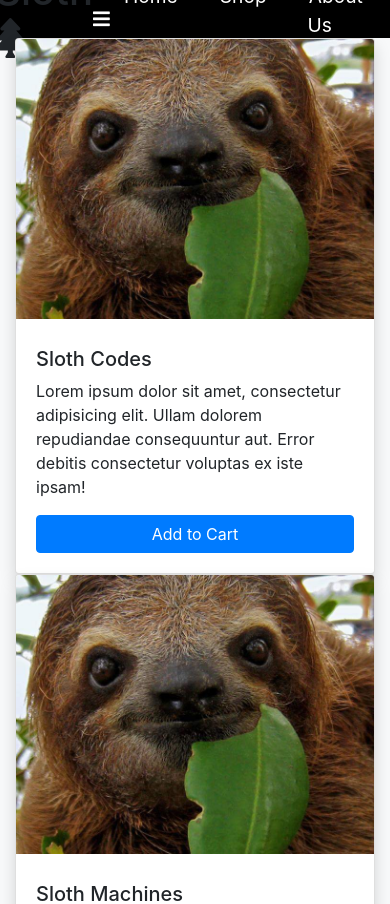
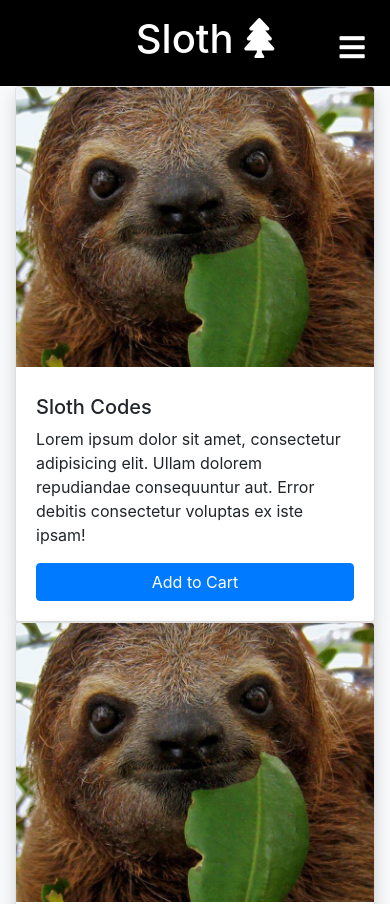
Before and after one commit to CasperHauberg/exam-webshop, a React (Create React App) app: page / in a window 390 px wide. Shown: the top 904 px of the page. Built offline with nearby package versions, Linux system fonts and the light colour scheme.

Commit message:
fixed nav

```diff
--- a/src/Components/Navbar/Navbar.css
+++ b/src/Components/Navbar/Navbar.css
@@ -5,12 +5,12 @@
   display: flex;
   justify-content: center;
   align-items: center;
-  font-size: 1.2rem;
+  font-size: 2.7rem;
 
 }
 
 .Navbar-logo {
-  color: #black;
+  color: white;
   justify-self: start;
   margin-left: 20px;
   cursor:pointer;
@@ -53,6 +53,67 @@
 
 }
 
-.menu-icon {
+.Menu-icon {
   display: none;
 }
+
+
+@media screen and (max-width :960px) {
+
+  .NavbarItems{
+    position: relative;
+  }
+  .nav-menu {
+    display: flex;
+    flex-direction: column;
+    width: 100%;
+    height: 500px;
+    position: absolute;
+    top: 80px;
+    left: -100%;
+    opacity: 1;
+    transition: all 0.5s ease;
+  }
+
+  .nav-menu.active {
+    background :black;
+    left: 0;
+    opacity: 1;
+    transition: all 0.5s ease;
+    z-index: 1;
+  }
+
+  .nav-links {
+    text-align: center;
+    padding: 1rem;
+    width: 100;
+
+  }
+
+  .nav-links:hover{
+    background-color: pink;
+    border-radius: 0;
+  }
+  .navbar-logo {
+    position: absolute;
+    top: 0;
+    left: 0;
+    transform: translate(25%, 50%);
+  }
+
+  .Menu-icon {
+    display: block;
+    position: absolute;
+    top: 0;
+    right: 0;
+    transform: translate(-100%, 60%);
+    font-size: 1.8rem;
+    cursor: pointer;
+  }
+
+  .fa-times{
+    color: #fff;
+    font-size: 2rem;
+  }
+
+}
```
Also changed, not shown: 1 other file (tests, documents, lock files or other folders).
